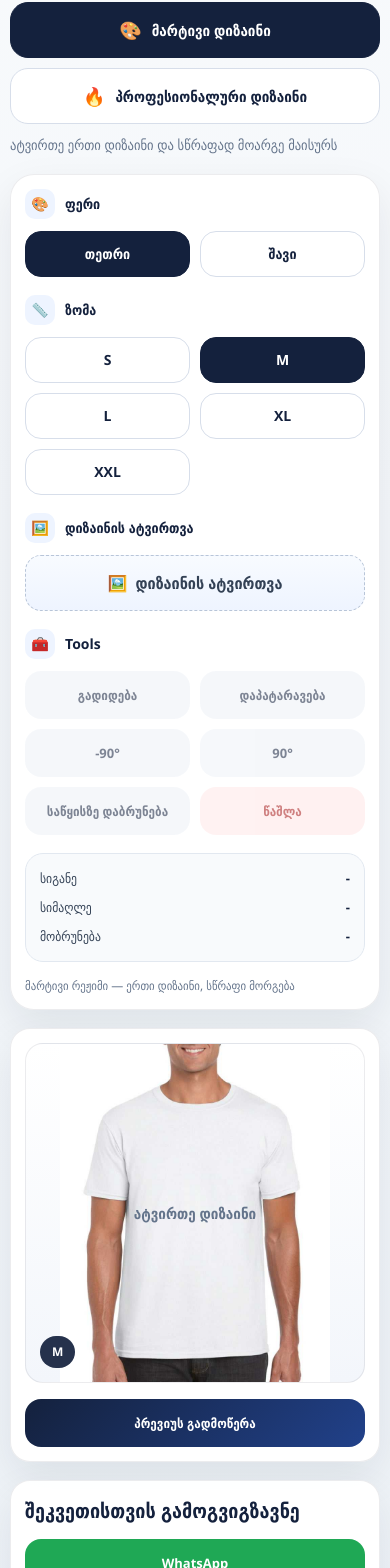
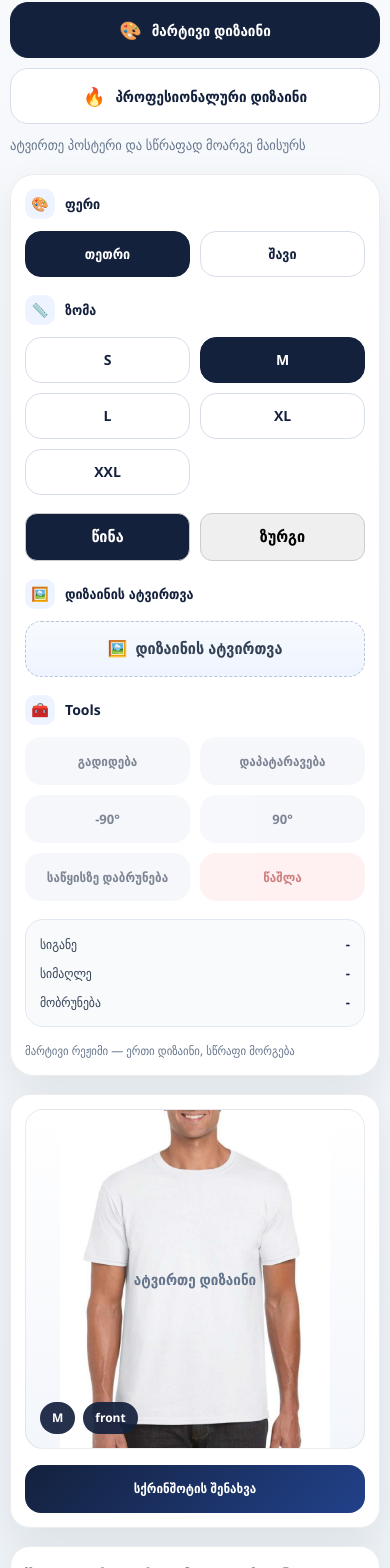
Before and after one commit to SabaChanturia594/copypaste-website, a React (Vite) app: page /ka/builder in a window 390 px wide. Shown: the part 271-1839 px from the top of the page. Built offline with nearby package versions, Linux system fonts and the light colour scheme; the HTML template or start-up script is replaced by a standard one.

Commit message:
Update builder

```diff
--- a/src/components/builders/ProBuilder.jsx
+++ b/src/components/builders/ProBuilder.jsx
@@ -2,8 +2,10 @@ import { useMemo, useRef, useState } from "react";
 import html2canvas from "html2canvas";
 import styles from "../../styles/Builder.module.css";
 
-import tshirtWhite from "../../assets/mockups/tshirt-white-front.jpg";
-import tshirtBlack from "../../assets/mockups/tshirt-black-front.jpg";
+import tshirtWhiteFront from "../../assets/mockups/tshirt-white-front.jpg";
+import tshirtBlackFront from "../../assets/mockups/tshirt-black-front.jpg";
+import tshirtWhiteBack from "../../assets/mockups/tshirt-white-back.png";
+import tshirtBlackBack from "../../assets/mockups/tshirt-black-back.png";
 
 const COLORS = [
   { key: "white", label: { ka: "თეთრი", en: "White" } },
@@ -13,8 +15,14 @@ const COLORS = [
 const SIZES = ["S", "M", "L", "XL", "XXL"];
 
 const MOCKUPS = {
-  white: tshirtWhite,
-  black: tshirtBlack,
+  front: {
+    white: tshirtWhiteFront,
+    black: tshirtBlackFront,
+  },
+  back: {
+    white: tshirtWhiteBack,
+    black: tshirtBlackBack,
+  },
 };
 
 const FONT_OPTIONS = [
@@ -37,11 +45,11 @@ const PRINT_SIZES_MM = {
 
 function getPrintArea(size) {
   const map = {
-    S: { x: 29, y: 22, w: 31, h: 41 },
-    M: { x: 27, y: 21, w: 35, h: 44 },
-    L: { x: 25, y: 20, w: 39, h: 47 },
-    XL: { x: 23, y: 19, w: 43, h: 50 },
-    XXL: { x: 22, y: 18, w: 46, h: 52 },
+    S: { x: 0, y: 0, w: 100, h: 100 },
+    M: { x: 0, y: 0, w: 100, h: 100},
+    L: { x: 0, y: 0, w: 100, h: 100},
+    XL: { x: 0, y: 0, w: 100, h: 100 },
+    XXL: { x: 0, y: 0, w: 100, h: 100 },
   };
 
   return map[size] || map.M;
@@ -61,10 +69,13 @@ function getLayerBox(layer) {
 function clampLayerToArea(layer, area) {
   const { width, height } = getLayerBox(layer);
 
+  const maxX = area.x + area.w - width;
+  const maxY = area.y + area.h - height;
+
   return {
     ...layer,
-    x: clamp(layer.x, area.x, area.x + area.w - width),
-    y: clamp(layer.y, area.y, area.y + area.h - height),
+    x: clamp(layer.x, area.x, maxX < area.x ? area.x : maxX),
+    y: clamp(layer.y, area.y, maxY < area.y ? area.y : maxY),
   };
 }
 
@@ -98,6 +109,7 @@ export default function ProBuilder({ lang = "ka" }) {
       textLabel: "ტექსტი",
       selected: "მონიშნული",
       front: "წინა მხარე",
+      back: "უკანა მხარე",
       quality: "საბეჭდად რეკომენდებულია მაღალი ხარისხის PNG/JPG.",
       tip: "ფოტო და ტექსტი არ გაცდება საბეჭდ არეალს. მუშაობს drag, resize და pinch zoom.",
       bigger: "გადიდება",
@@ -120,7 +132,7 @@ export default function ProBuilder({ lang = "ka" }) {
       textSize: "ზომა",
       normal: "ჩვეულებრივი",
       bold: "გამუქებული",
-      download: "პრევიუს გადმოწერა",
+      screenshot: "სქრინშოთის გადაღება",
       downloading: "იტვირთება...",
       copyOrder: "ინფორმაციის კოპირება",
       emptyPreview: "ატვირთე ფოტო ან დაამატე ტექსტი",
@@ -135,6 +147,7 @@ export default function ProBuilder({ lang = "ka" }) {
       currentSize: "მიმდინარე ზომა",
       maxArea: "მაქსიმალური არე",
       mm: "მმ",
+      side: "მხარე",
     },
     en: {
       color: "Color",
@@ -148,6 +161,7 @@ export default function ProBuilder({ lang = "ka" }) {
       textLabel: "Text",
       selected: "Selected",
       front: "Front side",
+      back: "Back side",
       quality: "High-quality PNG/JPG is recommended for printing.",
       tip: "Images and text cannot go outside the printable area. Drag, resize and pinch zoom are supported.",
       bigger: "Bigger",
@@ -170,7 +184,7 @@ export default function ProBuilder({ lang = "ka" }) {
       textSize: "Size",
       normal: "Normal",
       bold: "Bold",
-      download: "Download preview",
+      screenshot: "Take screenshot",
       downloading: "Downloading...",
       copyOrder: "Copy order info",
       emptyPreview: "Upload an image or add text",
@@ -185,9 +199,11 @@ export default function ProBuilder({ lang = "ka" }) {
       currentSize: "Current size",
       maxArea: "Max area",
       mm: "mm",
+      side: "Side",
     },
   }[lang];
 
+  const [side, setSide] = useState("front");
   const [color, setColor] = useState("white");
   const [size, setSize] = useState("M");
   const [layers, setLayers] = useState([]);
@@ -206,8 +222,16 @@ export default function ProBuilder({ lang = "ka" }) {
   });
 
   const area = useMemo(() => getPrintArea(size), [size]);
-  const mockup = MOCKUPS[color];
-  const selectedLayer = layers.find((layer) => layer.id === selectedId) || null;
+  const mockup = MOCKUPS[side][color];
+
+  const visibleLayers = useMemo(
+    () => layers.filter((layer) => layer.side === side),
+    [layers, side]
+  );
+
+  const selectedLayer =
+    visibleLayers.find((layer) => layer.id === selectedId) || null;
+
   const selectedLayerMM = selectedLayer
     ? getLayerSizeInMM(selectedLayer, area, size)
     : null;
@@ -216,7 +240,8 @@ export default function ProBuilder({ lang = "ka" }) {
     setLayers((prev) =>
       prev.map((layer) => {
         if (layer.id !== id) return layer;
-        const nextLayer = typeof updater === "function" ? updater(layer) : updater;
+        const nextLayer =
+          typeof updater === "function" ? updater(layer) : updater;
         return clampLayerToArea(nextLayer, area);
       })
     );
@@ -240,6 +265,7 @@ export default function ProBuilder({ lang = "ka" }) {
           const newLayer = {
             id: `${Date.now()}-${idx}-${Math.random().toString(36).slice(2, 8)}`,
             type: "image",
+            side,
             name: file.name,
             src: reader.result,
             x: area.x + 2 + idx * 1.3,
@@ -268,7 +294,8 @@ export default function ProBuilder({ lang = "ka" }) {
     const newLayer = {
       id: `${Date.now()}-text-${Math.random().toString(36).slice(2, 8)}`,
       type: "text",
-      name: `${t.textLabel} ${layers.filter((l) => l.type === "text").length + 1}`,
+      side,
+      name: `${t.textLabel} ${visibleLayers.filter((l) => l.type === "text").length + 1}`,
       text: lang === "ka" ? "ჩემი ტექსტი" : "My text",
       x: area.x + 4,
       y: area.y + 4,
@@ -311,10 +338,18 @@ export default function ProBuilder({ lang = "ka" }) {
     if (!selectedId) return;
 
     setLayers((prev) => {
-      const index = prev.findIndex((l) => l.id === selectedId);
-      if (index === -1 || index === prev.length - 1) return prev;
+      const visible = prev.filter((l) => l.side === side);
+      const visibleIndex = visible.findIndex((l) => l.id === selectedId);
+      if (visibleIndex === -1 || visibleIndex === visible.length - 1) return prev;
+
+      const currentId = visible[visibleIndex].id;
+      const nextId = visible[visibleIndex + 1].id;
+
       const next = [...prev];
-      [next[index], next[index + 1]] = [next[index + 1], next[index]];
+      const currentIndex = next.findIndex((l) => l.id === currentId);
+      const nextIndex = next.findIndex((l) => l.id === nextId);
+
+      [next[currentIndex], next[nextIndex]] = [next[nextIndex], next[currentIndex]];
       return next;
     });
   };
@@ -323,10 +358,18 @@ export default function ProBuilder({ lang = "ka" }) {
     if (!selectedId) return;
 
     setLayers((prev) => {
-      const index = prev.findIndex((l) => l.id === selectedId);
-      if (index <= 0) return prev;
+      const visible = prev.filter((l) => l.side === side);
+      const visibleIndex = visible.findIndex((l) => l.id === selectedId);
+      if (visibleIndex <= 0) return prev;
+
+      const currentId = visible[visibleIndex].id;
+      const prevId = visible[visibleIndex - 1].id;
+
       const next = [...prev];
-      [next[index], next[index - 1]] = [next[index - 1], next[index]];
+      const currentIndex = next.findIndex((l) => l.id === currentId);
+      const prevIndex = next.findIndex((l) => l.id === prevId);
+
+      [next[currentIndex], next[prevIndex]] = [next[prevIndex], next[currentIndex]];
       return next;
     });
   };
@@ -526,20 +569,23 @@ export default function ProBuilder({ lang = "ka" }) {
     gestureRef.current.layerId = null;
   };
 
-  const handleDownload = async () => {
+  const handleScreenshot = async () => {
     if (!previewRef.current) return;
 
     try {
       setDownloading(true);
 
+      await new Promise((r) => setTimeout(r, 50));
+
       const canvas = await html2canvas(previewRef.current, {
-        backgroundColor: null,
-        scale: 3,
+        backgroundColor: "#ffffff",
+        scale: 2,
         useCORS: true,
+        logging: false,
       });
 
       const link = document.createElement("a");
-      link.download = `copy-paste-pro-${color}-${size}.png`;
+      link.download = `copy-paste-pro-${side}-${color}-${size}.png`;
       link.href = canvas.toDataURL("image/png");
       link.click();
     } catch (err) {
@@ -564,6 +610,7 @@ export default function ProBuilder({ lang = "ka" }) {
       const mm = getLayerSizeInMM(layer, area, size);
 
       lines.push(`${index + 1}. ${layer.type === "text" ? "Text" : "Image"}`);
+      lines.push(`Side: ${layer.side}`);
       lines.push(`Name: ${layer.name}`);
       lines.push(`Width: ${mm.widthMM} mm`);
       lines.push(`Height: ${mm.heightMM} mm`);
@@ -640,6 +687,32 @@ export default function ProBuilder({ lang = "ka" }) {
             </div>
 
             <div className={styles.section}>
+              <div className={styles.sideSwitch}>
+                <button
+                  type="button"
+                  className={side === "front" ? styles.activeSide : ""}
+                  onClick={() => {
+                    setSide("front");
+                    setSelectedId(null);
+                  }}
+                >
+                  {t.front}
+                </button>
+
+                <button
+                  type="button"
+                  className={side === "back" ? styles.activeSide : ""}
+                  onClick={() => {
+                    setSide("back");
+                    setSelectedId(null);
+                  }}
+                >
+                  {t.back}
+                </button>
+              </div>
+            </div>
+
+            <div className={styles.section}>
               <div className={styles.sectionTitle}>
                 <span className={styles.sectionEmoji}>🖼️</span>
                 <span>{t.upload}</span>
@@ -682,10 +755,10 @@ export default function ProBuilder({ lang = "ka" }) {
                 <span>{t.elements}</span>
               </div>
               <div className={styles.layersList}>
-                {layers.length === 0 ? (
+                {visibleLayers.length === 0 ? (
                   <div className={styles.emptyLayers}>{t.noElements}</div>
                 ) : (
-                  layers.map((layer, index) => {
+                  visibleLayers.map((layer, index) => {
                     const mm = getLayerSizeInMM(layer, area, size);
 
                     return (
@@ -949,6 +1022,10 @@ export default function ProBuilder({ lang = "ka" }) {
                   <strong>{size}</strong>
                 </div>
                 <div className={styles.infoRow}>
+                  <span>{t.side}</span>
+                  <strong>{side === "front" ? t.front : t.back}</strong>
+                </div>
+                <div className={styles.infoRow}>
                   <span>{t.maxArea}</span>
                   <strong>
                     {PRINT_SIZES_MM[size].width}mm × {PRINT_SIZES_MM[size].height}mm
@@ -988,16 +1065,16 @@ export default function ProBuilder({ lang = "ka" }) {
             >
               <img
                 src={mockup}
-                alt={`tshirt ${color}`}
+                alt={`tshirt ${color} ${side}`}
                 className={styles.mockup}
                 draggable={false}
               />
 
-              {layers.length === 0 && (
+              {visibleLayers.length === 0 && (
                 <div className={styles.emptyPreview}>{t.emptyPreview}</div>
               )}
 
-              {layers.map((layer) => {
+              {visibleLayers.map((layer) => {
                 const { width, height } = getLayerBox(layer);
                 const isActive = layer.id === selectedId;
 
@@ -1077,7 +1154,9 @@ export default function ProBuilder({ lang = "ka" }) {
 
               <div className={styles.badges}>
                 <span className={styles.badge}>{size}</span>
-                <span className={styles.badge}>{t.front}</span>
+                <span className={styles.badge}>
+                  {side === "front" ? t.front : t.back}
+                </span>
                 {selectedLayer && <span className={styles.badge}>{t.selected}</span>}
                 {selectedLayerMM && (
                   <span className={styles.badge}>
@@ -1091,10 +1170,10 @@ export default function ProBuilder({ lang = "ka" }) {
               <button
                 type="button"
                 className={styles.downloadBtn}
-                onClick={handleDownload}
+                onClick={handleScreenshot}
                 disabled={downloading}
               >
-                {downloading ? t.downloading : t.download}
+                {downloading ? t.downloading : t.screenshot}
               </button>
 
               <button
@@ -1118,7 +1197,10 @@ export default function ProBuilder({ lang = "ka" }) {
               >
                 {t.whatsapp}
               </a>
-              <a href="CopyPasteTbilisi@gmail.com" className={styles.emailBtn}>
+              <a
+                href="mailto:CopyPasteTbilisi@gmail.com"
+                className={styles.emailBtn}
+              >
                 {t.email}
               </a>
             </div>
--- a/src/components/builders/SimpleBuilder.jsx
+++ b/src/components/builders/SimpleBuilder.jsx
@@ -2,8 +2,10 @@ import { useMemo, useRef, useState } from "react";
 import html2canvas from "html2canvas";
 import styles from "../../styles/Builder.module.css";
 
-import tshirtWhite from "../../assets/mockups/tshirt-white-front.jpg";
-import tshirtBlack from "../../assets/mockups/tshirt-black-front.jpg";
+import tshirtWhiteFront from "../../assets/mockups/tshirt-white-front.jpg";
+import tshirtBlackFront from "../../assets/mockups/tshirt-black-front.jpg";
+import tshirtWhiteBack from "../../assets/mockups/tshirt-white-back.png";
+import tshirtBlackBack from "../../assets/mockups/tshirt-black-back.png";
 
 const COLORS = [
   { key: "white", label: { ka: "თეთრი", en: "White" } },
@@ -13,8 +15,14 @@ const COLORS = [
 const SIZES = ["S", "M", "L", "XL", "XXL"];
 
 const MOCKUPS = {
-  white: tshirtWhite,
-  black: tshirtBlack,
+  front: {
+    white: tshirtWhiteFront,
+    black: tshirtBlackFront,
+  },
+  back: {
+    white: tshirtWhiteBack,
+    black: tshirtBlackBack,
+  },
 };
 
 const PRINT_SIZES_MM = {
@@ -27,7 +35,7 @@ const PRINT_SIZES_MM = {
 
 function getPrintArea(size) {
   const map = {
-    S: { x: 32, y: 30, w: 38, h: 55},
+    S: { x: 32, y: 30, w: 38, h: 55 },
     M: { x: 34, y: 30, w: 34, h: 51 },
     L: { x: 36, y: 30, w: 30, h: 47 },
     XL: { x: 37, y: 30, w: 28, h: 43 },
@@ -63,7 +71,7 @@ export default function SimpleBuilder({ lang = "ka" }) {
       upload: "დიზაინის ატვირთვა",
       reset: "საწყისზე დაბრუნება",
       remove: "წაშლა",
-      download: "პრევიუს გადმოწერა",
+      download: "სქრინშოტის შენახვა",
       downloading: "იტვირთება...",
       empty: "ატვირთე დიზაინი",
       tip: "მარტივი რეჟიმი — ერთი დიზაინი, სწრაფი მორგება",
@@ -77,6 +85,8 @@ export default function SimpleBuilder({ lang = "ka" }) {
       rotateLeft: "-90°",
       rotateRight: "90°",
       rotation: "მობრუნება",
+      front: "წინა",
+      back: "ზურგი",
     },
     en: {
       color: "Color",
@@ -84,7 +94,7 @@ export default function SimpleBuilder({ lang = "ka" }) {
       upload: "Upload design",
       reset: "Reset",
       remove: "Remove",
-      download: "Download preview",
+      download: "Save screenshot",
       downloading: "Downloading...",
       empty: "Upload a design",
       tip: "Simple mode — one design, quick placement",
@@ -98,12 +108,22 @@ export default function SimpleBuilder({ lang = "ka" }) {
       rotateLeft: "-90°",
       rotateRight: "90°",
       rotation: "Rotation",
+      front: "Front",
+      back: "Back",
     },
   }[lang];
 
+  const [side, setSide] = useState("front");
   const [color, setColor] = useState("white");
   const [size, setSize] = useState("M");
-  const [design, setDesign] = useState(null);
+  const [designs, setDesigns] = useState({
+    front: null,
+    back: null,
+  });
+  const [boxes, setBoxes] = useState({
+    front: { x: 30, y: 24, w: 18, h: 18, rotation: 0 },
+    back: { x: 30, y: 24, w: 18, h: 18, rotation: 0 },
+  });
   const [downloading, setDownloading] = useState(false);
   const [showGuides, setShowGuides] = useState(false);
 
@@ -120,15 +140,9 @@ export default function SimpleBuilder({ lang = "ka" }) {
   });
 
   const area = useMemo(() => getPrintArea(size), [size]);
-  const mockup = MOCKUPS[color];
-
-  const [box, setBox] = useState({
-    x: 30,
-    y: 24,
-    w: 18,
-    h: 18,
-    rotation: 0,
-  });
+  const mockup = MOCKUPS[side][color];
+  const design = designs[side];
+  const box = boxes[side];
 
   const getPoint = (clientX, clientY) => {
     const rect = previewRef.current?.getBoundingClientRect();
@@ -156,24 +170,42 @@ export default function SimpleBuilder({ lang = "ka" }) {
     };
   };
 
+  const updateCurrentBox = (updater) => {
+    setBoxes((prev) => {
+      const current = prev[side];
+      const next = typeof updater === "function" ? updater(current) : updater;
+      return {
+        ...prev,
+        [side]: clampBox(next),
+      };
+    });
+  };
+
   const onUpload = (e) => {
     const file = e.target.files?.[0];
     if (!file) return;
 
     const reader = new FileReader();
     reader.onload = () => {
-      setDesign(reader.result);
+      setDesigns((prev) => ({
+        ...prev,
+        [side]: reader.result,
+      }));
+
       setShowGuides(true);
-      setBox(
-        clampBox({
+
+      setBoxes((prev) => ({
+        ...prev,
+        [side]: clampBox({
           x: area.x + 3,
           y: area.y + 3,
           w: Math.min(18, area.w - 4),
           h: Math.min(18, area.h - 4),
           rotation: 0,
-        })
-      );
+        }),
+      }));
     };
+
     reader.readAsDataURL(file);
     e.target.value = "";
   };
@@ -236,23 +268,19 @@ export default function SimpleBuilder({ lang = "ka" }) {
     if (!point) return;
 
     if (g.mode === "drag") {
-      setBox((prev) =>
-        clampBox({
+      updateCurrentBox((prev) => ({
         ...prev,
         x: point.x - g.offsetX,
         y: point.y - g.offsetY,
-        })
-      );
+      }));
     }
 
     if (g.mode === "resize") {
-      setBox((prev) =>
-        clampBox({
+      updateCurrentBox((prev) => ({
         ...prev,
         w: g.startW + (point.x - g.startX),
         h: g.startH + (point.y - g.startY),
-        })
-      );
+      }));
     }
   };
 
@@ -287,13 +315,11 @@ export default function SimpleBuilder({ lang = "ka" }) {
       const currentDistance = distance(e.touches[0], e.touches[1]);
       const ratio = currentDistance / g.startDistance;
 
-      setBox((prev) =>
-        clampBox({
+      updateCurrentBox((prev) => ({
         ...prev,
         w: g.startW * ratio,
         h: g.startH * ratio,
-        })
-      );
+      }));
       return;
     }
 
@@ -306,18 +332,16 @@ export default function SimpleBuilder({ lang = "ka" }) {
 
   const resizeBy = (dw, dh) => {
     setShowGuides(true);
-    setBox((prev) =>
-      clampBox({
+    updateCurrentBox((prev) => ({
       ...prev,
       w: prev.w + dw,
       h: prev.h + dh,
-      })
-    );
+    }));
   };
 
   const rotateBy = (deg) => {
     setShowGuides(true);
-    setBox((prev) => ({
+    updateCurrentBox((prev) => ({
       ...prev,
       rotation: prev.rotation + deg,
     }));
@@ -325,25 +349,29 @@ export default function SimpleBuilder({ lang = "ka" }) {
 
   const resetDesign = () => {
     setShowGuides(true);
-    setBox(
-      clampBox({
+    setBoxes((prev) => ({
+      ...prev,
+      [side]: clampBox({
         x: area.x + 3,
         y: area.y + 3,
         w: Math.min(18, area.w - 4),
         h: Math.min(18, area.h - 4),
         rotation: 0,
-      })
-    );
+      }),
+    }));
   };
 
   const removeDesign = () => {
-    setDesign(null);
+    setDesigns((prev) => ({
+      ...prev,
+      [side]: null,
+    }));
     setShowGuides(false);
   };
 
   const mm = design ? getLayerSizeInMM(box, area, size) : null;
 
-  const handleDownload = async () => {
+  const handleScreenshot = async () => {
     if (!previewRef.current) return;
 
     const prevGuides = showGuides;
@@ -351,15 +379,16 @@ export default function SimpleBuilder({ lang = "ka" }) {
 
     try {
       setDownloading(true);
-      await new Promise((resolve) => setTimeout(resolve, 40));
+      await new Promise((r) => setTimeout(r, 50));
 
       const canvas = await html2canvas(previewRef.current, {
-        backgroundColor: null,
-        scale: 3,
+        backgroundColor: "#ffffff",
+        scale: 2,
         useCORS: true,
       });
+
       const link = document.createElement("a");
-      link.download = `copy-paste-simple-${color}-${size}.png`;
+      link.download = `copy-paste-${side}-${color}-${size}.png`;
       link.href = canvas.toDataURL("image/png");
       link.click();
     } catch (err) {
@@ -414,6 +443,32 @@ export default function SimpleBuilder({ lang = "ka" }) {
                     {item}
                   </button>
                 ))}
+              </div>
+            </div>
+
+            <div className={styles.section}>
+              <div className={styles.sideSwitch}>
+                <button
+                  type="button"
+                  className={side === "front" ? styles.activeSide : ""}
+                  onClick={() => {
+                    setSide("front");
+                    setShowGuides(false);
+                  }}
+                >
+                  {t.front}
+                </button>
+
+                <button
+                  type="button"
+                  className={side === "back" ? styles.activeSide : ""}
+                  onClick={() => {
+                    setSide("back");
+                    setShowGuides(false);
+                  }}
+                >
+                  {t.back}
+                </button>
               </div>
             </div>
 
@@ -527,7 +582,7 @@ export default function SimpleBuilder({ lang = "ka" }) {
             >
               <img
                 src={mockup}
-                alt={`tshirt ${color}`}
+                alt={`tshirt ${side} ${color}`}
                 className={styles.mockup}
                 draggable={false}
               />
@@ -554,8 +609,9 @@ export default function SimpleBuilder({ lang = "ka" }) {
                     top: `${box.y}%`,
                     width: `${box.w}%`,
                     height: `${box.h}%`,
+                    transform: `rotate(${box.rotation}deg)`,
+                    transformOrigin: "center center",
                   }}
-
                   onMouseDown={startDrag}
                   onTouchStart={onTouchStartBox}
                   onClick={(e) => {
@@ -569,10 +625,6 @@ export default function SimpleBuilder({ lang = "ka" }) {
                       alt="Uploaded design"
                       className={styles.layerImage}
                       draggable={false}
-                    style={{
-                        transform: `rotate(${box.rotation}deg)`,
-                        transformOrigin: "center center",
-                    }}
                     />
                   </div>
 
@@ -590,6 +642,7 @@ export default function SimpleBuilder({ lang = "ka" }) {
 
               <div className={styles.badges}>
                 <span className={styles.badge}>{size}</span>
+                <span className={styles.badge}>{side}</span>
                 {mm && (
                   <span className={styles.badge}>
                     {mm.widthMM}mm × {mm.heightMM}mm
@@ -602,7 +655,7 @@ export default function SimpleBuilder({ lang = "ka" }) {
               <button
                 type="button"
                 className={styles.downloadBtn}
-                onClick={handleDownload}
+                onClick={handleScreenshot}
                 disabled={downloading}
               >
                 {downloading ? t.downloading : t.download}
@@ -621,7 +674,10 @@ export default function SimpleBuilder({ lang = "ka" }) {
               >
                 {t.whatsapp}
               </a>
-              <a href="CopyPasteTbilisi@gmail.com" className={styles.emailBtn}>
+              <a
+                href="mailto:CopyPasteTbilisi@gmail.com"
+                className={styles.emailBtn}
+              >
                 {t.email}
               </a>
             </div>
--- a/src/pages/Builder.jsx
+++ b/src/pages/Builder.jsx
@@ -21,7 +21,7 @@ export default function Builder() {
         "აირჩიე მარტივი ან პროფესიონალური რეჟიმი და მოარგე დიზაინი მაისურს.",
       simple: "მარტივი დიზაინი",
       pro: "პროფესიონალური დიზაინი",
-      simpleDesc: "ატვირთე ერთი დიზაინი და სწრაფად მოარგე მაისურს",
+      simpleDesc: "ატვირთე პოსტერი და სწრაფად მოარგე მაისურს",
       proDesc:
         "შექმენი დიზაინი რამდენიმე ფოტოთი, ტექსტით და ზუსტი ზომებით",
     },
@@ -31,7 +31,7 @@ export default function Builder() {
         "Choose a simple or professional mode and place your design on a T-shirt.",
       simple: "Simple Design",
       pro: "Professional Design",
-      simpleDesc: "Upload one design and quickly place it on a T-shirt",
+      simpleDesc: "Upload poster and quickly place it on a T-shirt",
       proDesc: "Build a design with multiple images, text and exact sizes",
     },
   }[lang];
--- a/src/styles/Builder.module.css
+++ b/src/styles/Builder.module.css
@@ -221,6 +221,25 @@
   line-height: 1.55;
   color: #64748b;
 }
+.sideSwitch {
+  display: flex;
+  gap: 10px;
+  margin-bottom: 10px;
+}
+
+.sideSwitch button {
+  flex: 1;
+  padding: 10px;
+  border-radius: 12px;
+  border: 1px solid #ccc;
+  font-weight: 700;
+  cursor: pointer;
+}
+
+.activeSide {
+  background: #14213d;
+  color: white;
+}
 
 .primaryWideBtn {
   width: 100%;
@@ -307,6 +326,18 @@
   font-size: 13px;
   color: #14213d;
   font-weight: 700;
+}
+.layerImage {
+  object-fit: contain;
+}
+
+.layerBox {
+  position: absolute;
+  transform: translate(-50%, -50%);
+  cursor: move;
+}
+.preview {
+  transform: translateZ(0);
 }
 
 .layerDims {
```
Also changed, not shown: src/assets/mockups/tshirt-black-back.png (added), src/assets/mockups/tshirt-white-back.png (added). Lines whose indentation alone changed are shown as unchanged.
